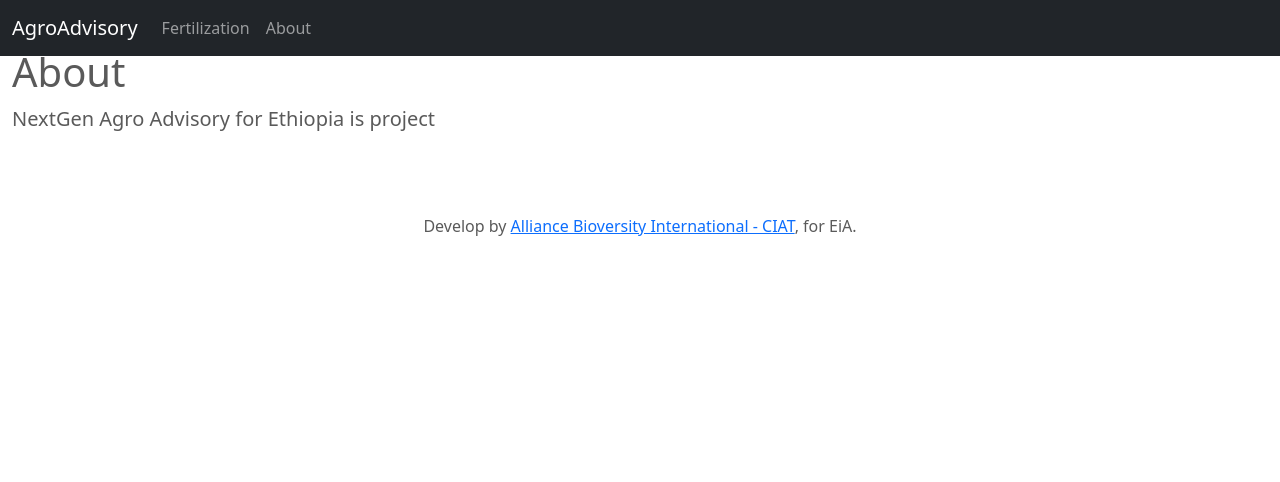
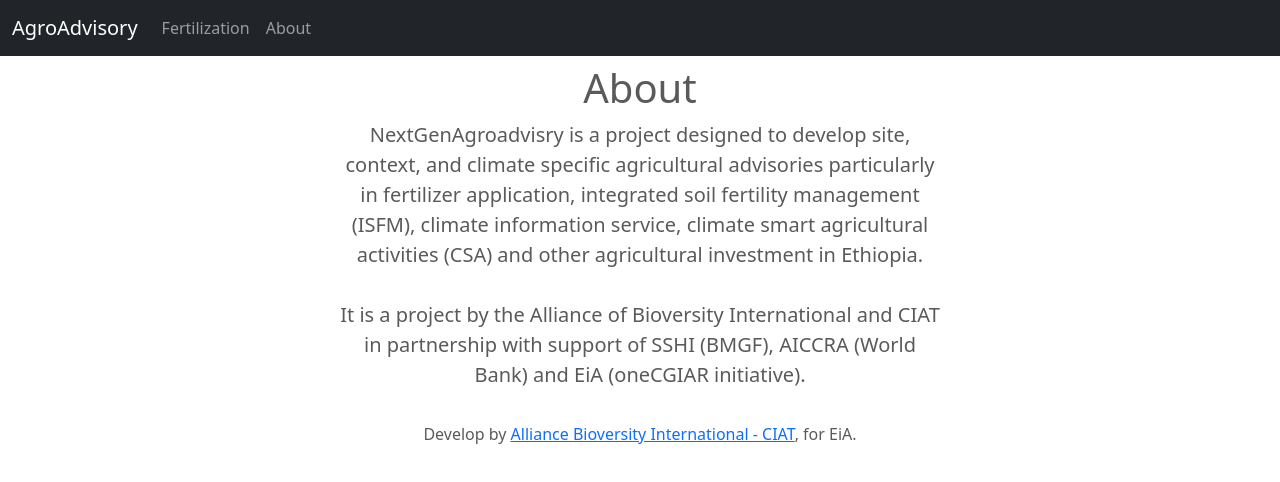
Before and after one commit to CIAT-DAPA/ethiopia_fertilize_system, a React (Create React App) app in the folder src/agroadvisory/: page /about in a window 1280 px wide. Shown: the top 482 px of the page. Built offline with nearby package versions, Linux system fonts and the light colour scheme; the HTML template or start-up script is replaced by a standard one.

Commit message:
fixed about page

```diff
--- /dev/null
+++ b/src/agroadvisory/src/pages/about/About.css
@@ -0,0 +1,53 @@
+/*
+ * Globals
+ */
+
+
+/* Custom default button */
+.btn-secondary,
+.btn-secondary:hover,
+.btn-secondary:focus {
+  color: #333;
+  text-shadow: none; /* Prevent inheritance from `body` */
+}
+
+
+/*
+ * Base structure
+ */
+/*
+body {
+  text-shadow: 0 .05rem .1rem rgba(0, 0, 0, .5);
+  box-shadow: inset 0 0 5rem rgba(0, 0, 0, .5);
+}*/
+
+.cover-container {
+  max-width: 42em;
+}
+
+
+/*
+ * Header
+ */
+
+.nav-masthead .nav-link {
+  padding: .25rem 0;
+  font-weight: 700;
+  color: rgba(255, 255, 255, .5);
+  background-color: transparent;
+  border-bottom: .25rem solid transparent;
+}
+
+.nav-masthead .nav-link:hover,
+.nav-masthead .nav-link:focus {
+  border-bottom-color: rgba(255, 255, 255, .25);
+}
+
+.nav-masthead .nav-link + .nav-link {
+  margin-left: 1rem;
+}
+
+.nav-masthead .active {
+  color: #fff;
+  border-bottom-color: #fff;
+}
--- a/src/agroadvisory/src/pages/about/About.js
+++ b/src/agroadvisory/src/pages/about/About.js
@@ -1,15 +1,27 @@
 import React from 'react';
+
+import './About.css';
 
 function About() {
 
     return (
-        <>
-            <h1>About</h1>
-            <p class="lead">NextGen Agro Advisory for Ethiopia is project</p>
-            <p class="lead">
-                <a href="#" class="btn btn-lg btn-secondary fw-bold border-white bg-white">Learn more</a>
-            </p>
-        </>
+        <section className='d-flex h-100 text-center'>
+            <div className='cover-container d-flex w-100 h-100 p-3 mx-auto flex-column'>
+                <main className='px-3'>
+                    <h1 className='text-center'>About</h1>
+                    <p class="lead">
+                        NextGenAgroadvisry is a project designed to develop site, context, and climate specific
+                        agricultural advisories particularly in fertilizer application,
+                        integrated soil fertility management (ISFM), climate information service,
+                        climate smart agricultural activities (CSA) and other agricultural investment in Ethiopia.
+                        <br />
+                        <br />
+                        It is a project by the Alliance of Bioversity International and CIAT in partnership with support of SSHI (BMGF),
+                        AICCRA (World Bank) and EiA (oneCGIAR initiative).
+                    </p>
+                </main>
+            </div>
+        </section>
     );
 }
 
--- a/src/agroadvisory/src/pages/fertilization/Fertilization.js
+++ b/src/agroadvisory/src/pages/fertilization/Fertilization.js
@@ -30,8 +30,20 @@
             <Sidebar opt_forecast={opt_forecast} opt_crops={opt_crops} opt_scenarios={opt_scenarios} OnChangeForecast={changeForecast} OnChangeCrop={changeCrop} OnChangeScenario={changeScenario} />
             <main className="col-md-9 ms-sm-auto col-lg-10 px-md-4">
                 <MapHeader title={"Type yield"} />
+                <p className='text-justify'>
+                    The tool provides many types of yield for a given (optimal nutrient amount). This includes:
+                    <ol>
+                        <li>Agronomic optimal yield</li>
+                        <li>Agronomic attainable yield</li>
+                        <li>Current yield (blanket yield)</li>
+                        <li>Economic/profitable optimal yield based on which yield decomposition can also be calculated</li>
+                    </ol>
+                </p>
                 <Map id="map_type_yield" init={map_init} type={"yield"} crop={crop} forecast={forecast} scenario={scenario} />
                 <MapHeader title={"Nutrients"} />
+                <p className='text-justify'>
+                    Optimal nutrient amount (N, P, K) which accounts their interaction effect on yield.
+                </p>
                 <Map id="map_nutrients" init={map_init} type={"nutrients"} crop={crop} forecast={forecast} scenario={scenario} />
             </main>
         </div>
```
